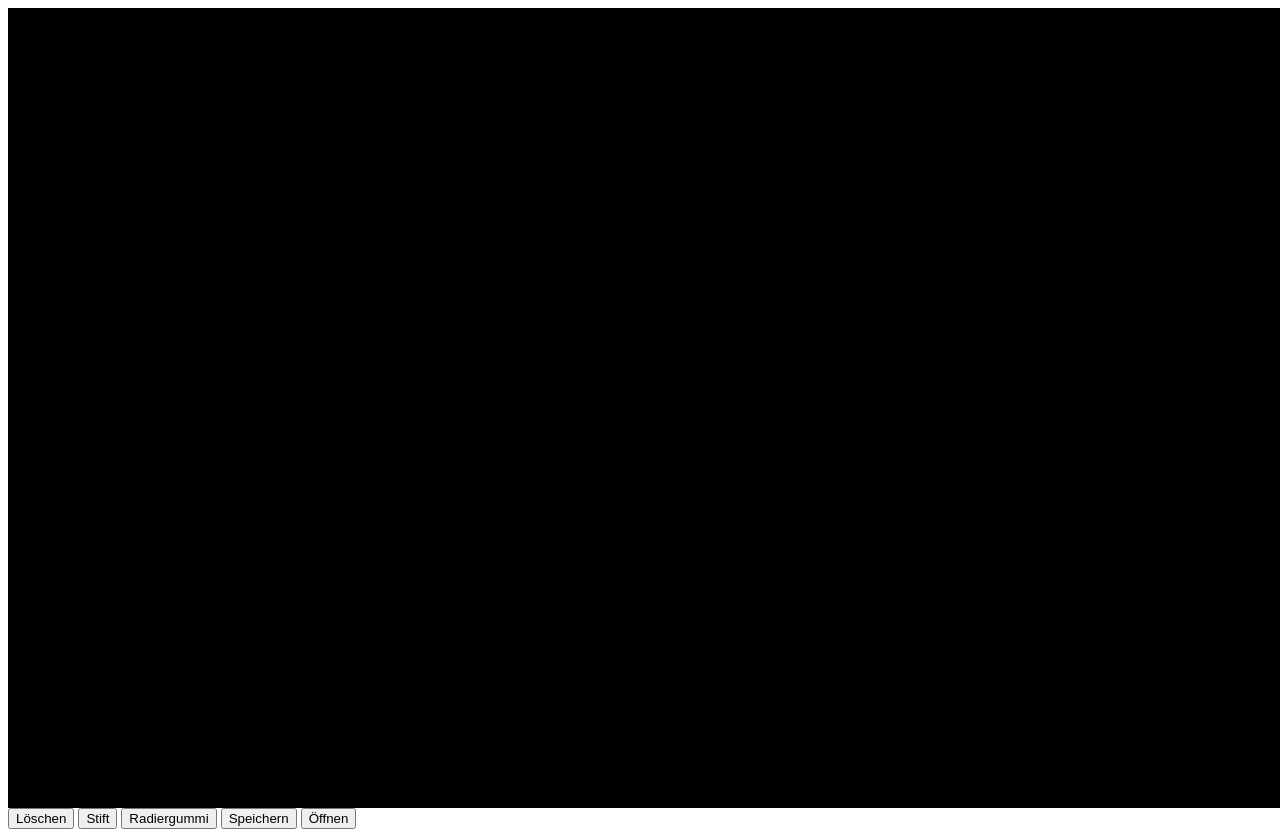
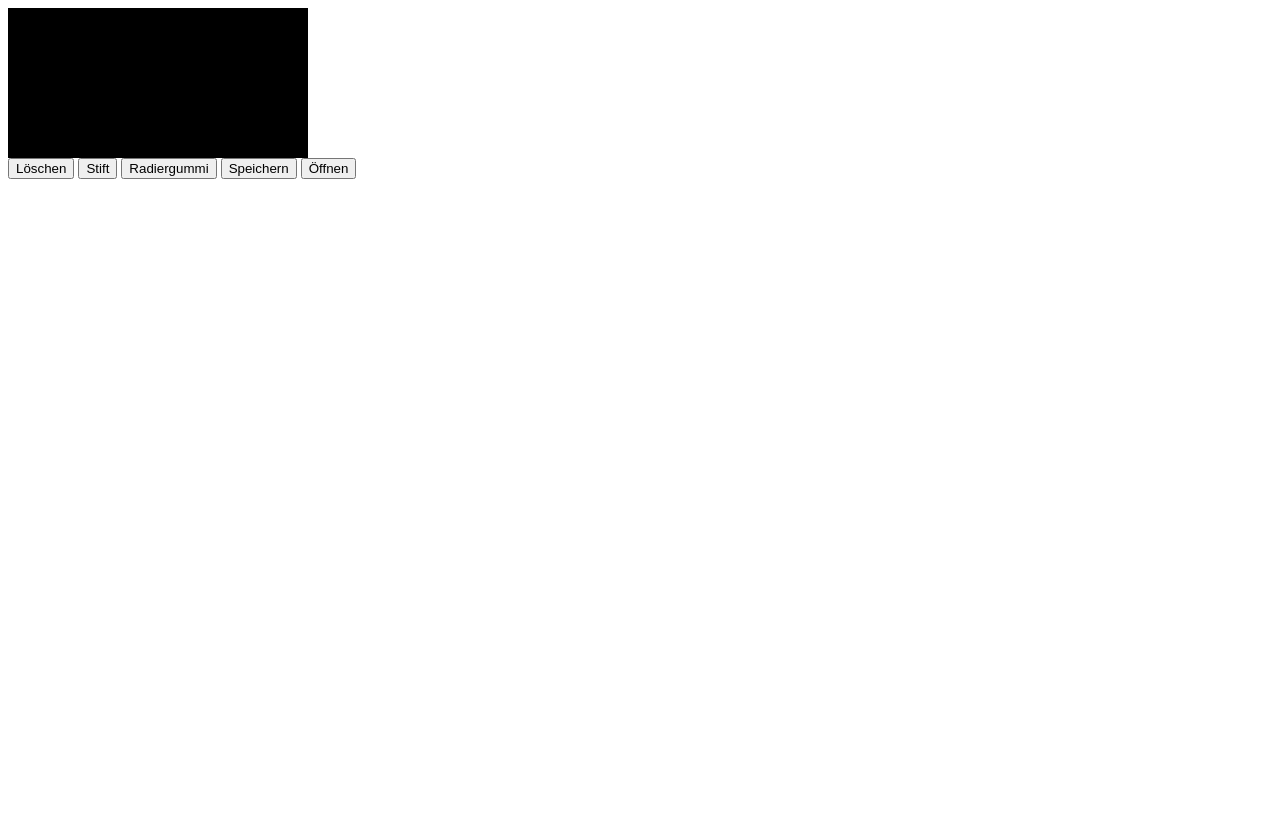
Before and after one commit to costin89/drawboard, a plain HTML site: page index.html in a window 1280 px wide. After the commit the page ends 800 px from the top, so only its background shows below. Drawn offline with Linux system fonts and the light colour scheme.

Commit message:
Update index.html

```diff
--- a/index.html
+++ b/index.html
@@ -23,9 +23,6 @@ let isDrawing = false;
 let isErasing = false;
 let lastX = 0;
 let lastY = 0;
-
-canvas.width = window.innerWidth;
-canvas.height = window.innerHeight;
 
 document.getElementById("clearButton").addEventListener("click", () => {
   ctx.clearRect(0, 0, canvas.width, canvas.height);
```
